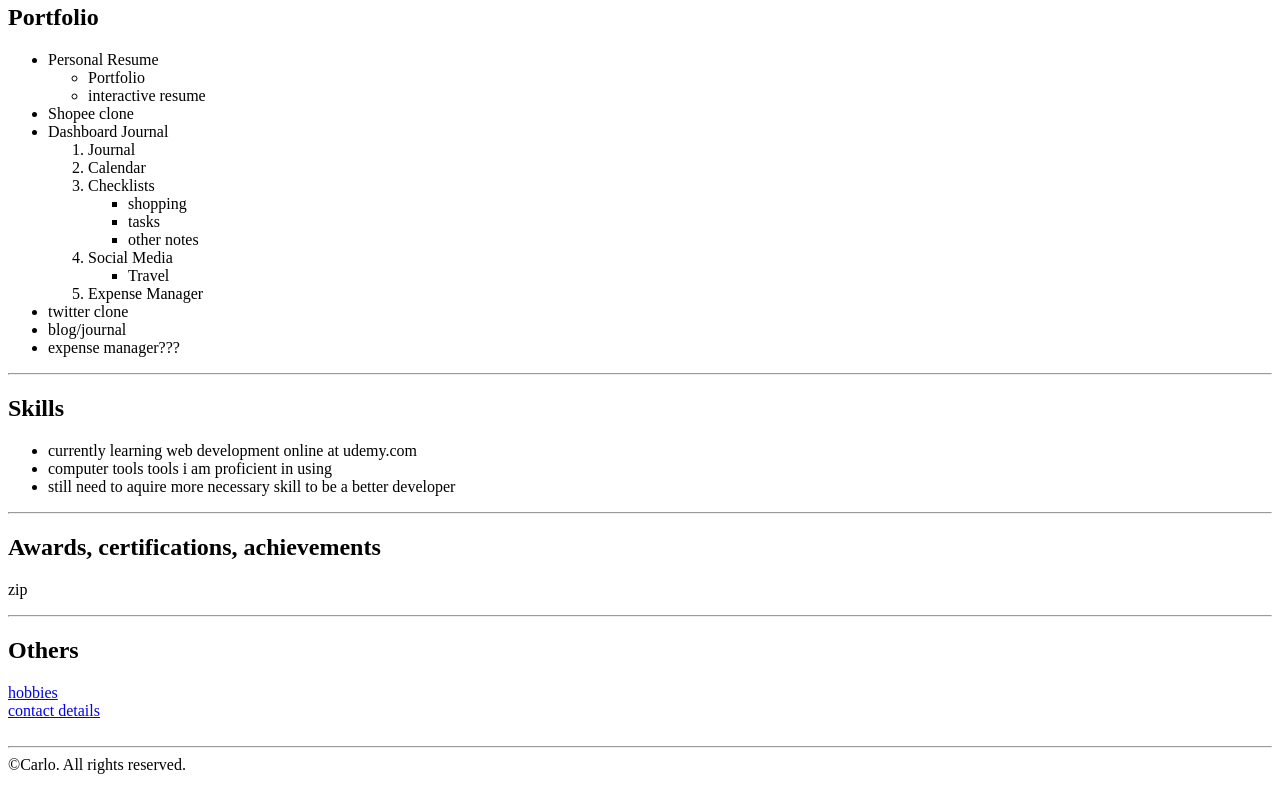
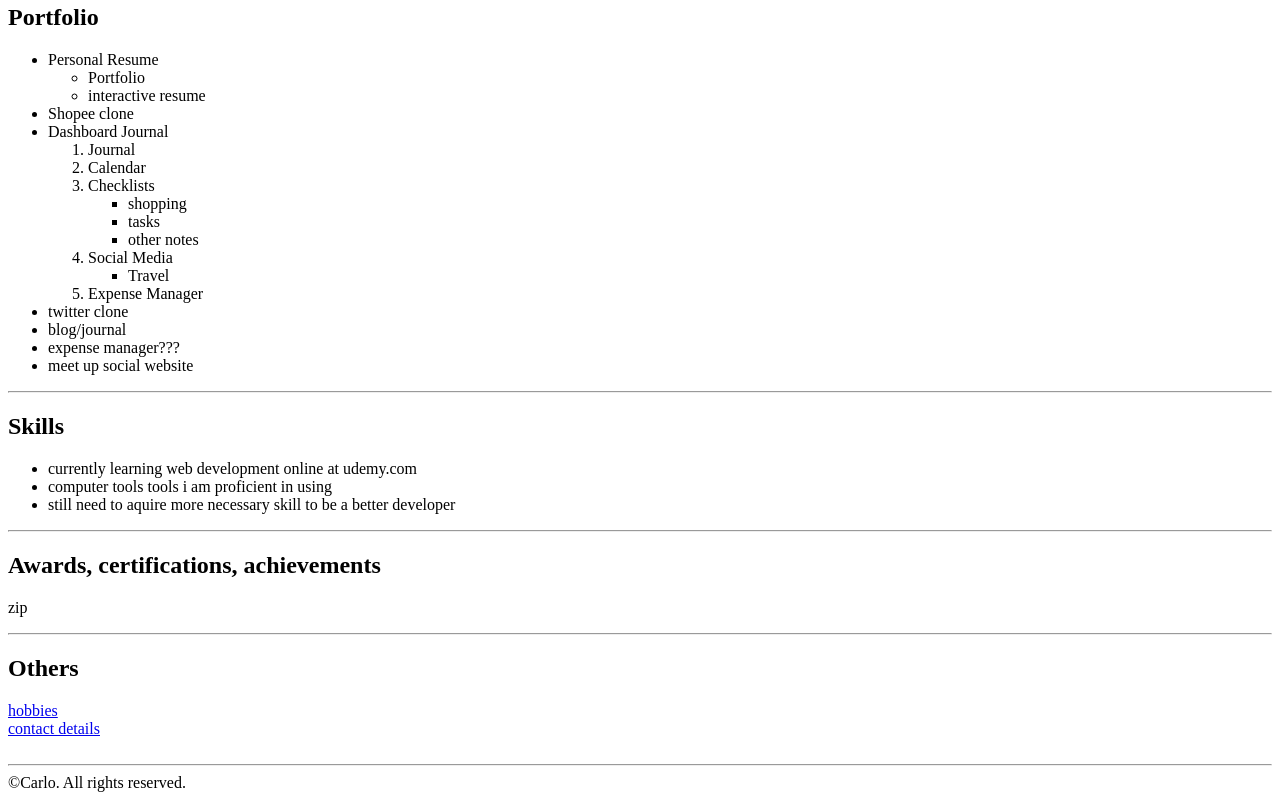
Before and after one commit to physixpasta/Portfolio, a plain HTML site: page index.html in a window 1280 px wide. Shown: the part 654-1454 px from the top of the page. Drawn offline with Linux system fonts and the light colour scheme.

Commit message:
Add files via upload

```diff
--- a/index.html
+++ b/index.html
@@ -54,6 +54,7 @@
       <li>twitter clone</li>
       <li>blog/journal</li>
       <li>expense manager???</li>
+      <li>meet up social website</li>
     </ul>
     <hr/>
   <h2>Skills</h2>
```
